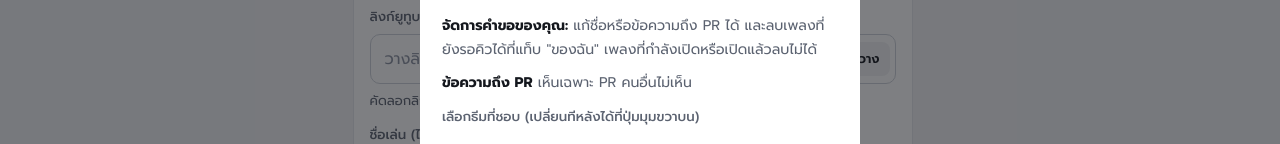
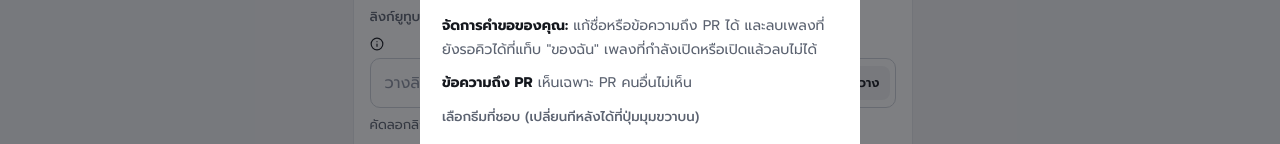
Before and after one commit to aitji/songs.thatako.net, a website: page public/index.html in a window 1280 px wide. Shown: the part 271-415 px from the top of the page. Drawn offline with Linux system fonts and the light colour scheme; no server answers.

Commit message:
text and hint

```diff
--- a/public/index.html
+++ b/public/index.html
@@ -104,6 +104,13 @@
 
                     <form id="request-form" novalidate>
                         <label for="youtube-url" style="margin-top:0">ลิงก์ยูทูบ</label>
+                        <span class="info-tip" title="กรุณาเลือกวิดีโอเพลงสำหรับเปิดฟังเช่น Lyric Video หรือ Audio/ PR อาจจะข้ามหมวดหมู่ Music Video (MV)">
+                            <svg xmlns="http://www.w3.org/2000/svg" width="14" height="14" viewBox="0 0 24 24" fill="none" stroke="currentColor" stroke-width="2" stroke-linecap="round" stroke-linejoin="round">
+                                <circle cx="12" cy="12" r="10"/>
+                                <path d="M12 16v-4"/>
+                                <path d="M12 8h.01"/>
+                            </svg>
+                        </span>
                         <div class="input-with-btn">
                             <input type="text" id="youtube-url" inputmode="url" autocomplete="off" autocapitalize="off"
                                 autocorrect="off" spellcheck="false" placeholder="วางลิงก์ที่นี่" aria-describedby="url-msg" />
--- a/public/js/app/rows.js
+++ b/public/js/app/rows.js
@@ -62,7 +62,7 @@ export const mineRow = (r) => {
 
     const canEdit = r.status === "queued" || r.status === "playing"
     const actions = canEdit ? `<div class="row-actions">
-            <button type="button" class="btn small" data-manage="${esc(r.id)}">${icon("pencil", 15)}แก้ไขชื่อ / ข้อความ</button>
+            <button type="button" class="btn small" data-manage="${esc(r.id)}">${icon("pencil", 15)}แก้ไข</button>
             ${r.status === "queued" ? `<button type="button" class="btn small danger" data-remove="${esc(r.id)}">${icon("trash", 15)}ลบ</button>` : ""}
         </div>` : ""
 
```
